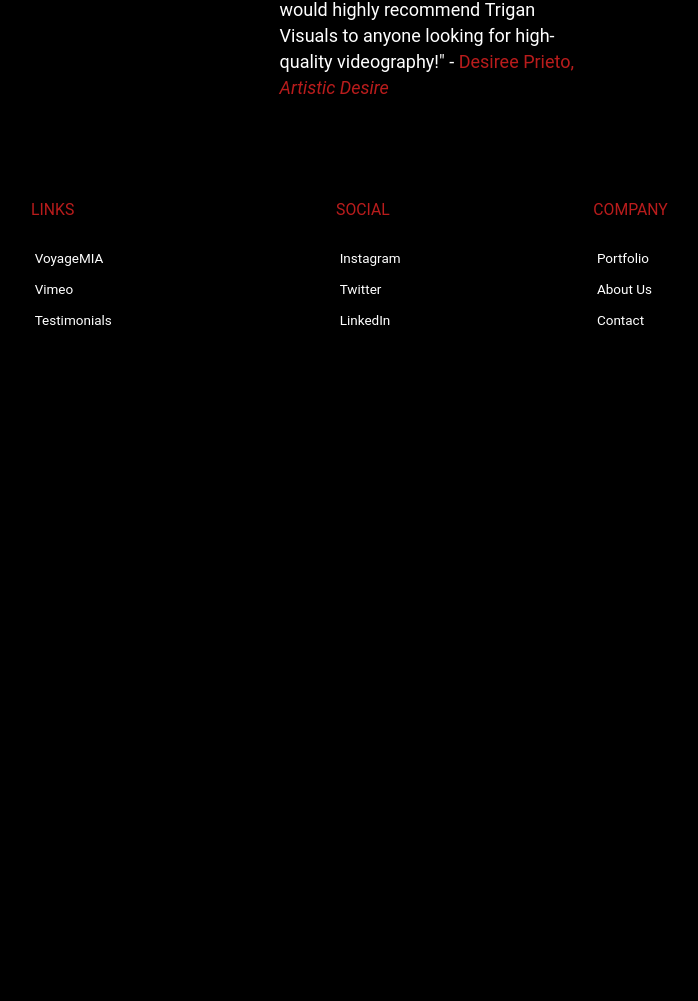
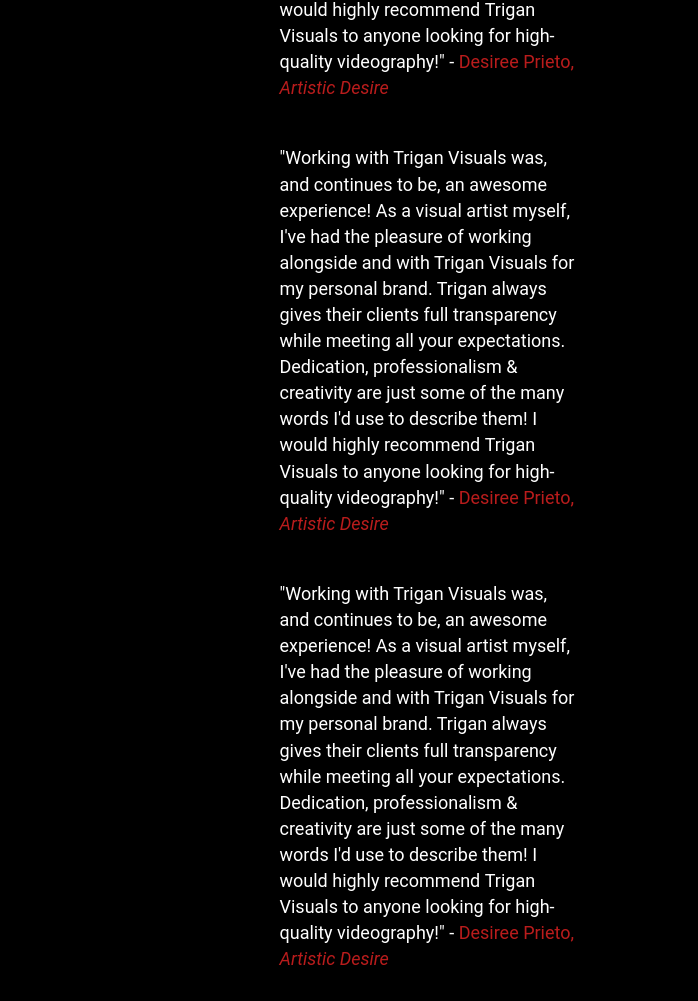
Before and after one commit to BacklotStevie/trigan-frontend, a Gatsby site: page /testimonials in a window 1280 px wide. Shown: the part 711-1712 px from the top of the page, without its empty margins (207-905 px from the left). Before the commit the page ends 1129 px from the top, so only its background shows below. Built offline with nearby package versions, Linux system fonts and the light colour scheme; Gatsby itself is replaced by a stand-in of ours; a web font is replaced by a local one.

Commit message:
Testimonial test
Added extra testimonial entries to test formatting of multiple reviews on page.

```diff
--- a/src/pages/testimonials.js
+++ b/src/pages/testimonials.js
@@ -17,6 +17,12 @@ const Testimonials = () => (
         <div class='flex justify-around flex-wrap pt-4'>
             <p class="text-white w-full md:w-1/3">"Working with Trigan Visuals was, and continues to be, an awesome experience! As a visual artist myself, I've had the pleasure of working alongside and with Trigan Visuals for my personal brand. Trigan always gives their clients full transparency while meeting all your expectations. Dedication, professionalism & creativity are just some of the many words I'd use to describe them! I would highly recommend Trigan Visuals to anyone looking for high-quality videography!" - <span class='text-red-700'>Desiree Prieto, <i>Artistic Desire</i></span></p>
         </div>
+        <div class='flex justify-around flex-wrap pt-4'>
+            <p class="text-white w-full md:w-1/3">"Working with Trigan Visuals was, and continues to be, an awesome experience! As a visual artist myself, I've had the pleasure of working alongside and with Trigan Visuals for my personal brand. Trigan always gives their clients full transparency while meeting all your expectations. Dedication, professionalism & creativity are just some of the many words I'd use to describe them! I would highly recommend Trigan Visuals to anyone looking for high-quality videography!" - <span class='text-red-700'>Desiree Prieto, <i>Artistic Desire</i></span></p>
+        </div>
+        <div class='flex justify-around flex-wrap pt-4'>
+            <p class="text-white w-full md:w-1/3">"Working with Trigan Visuals was, and continues to be, an awesome experience! As a visual artist myself, I've had the pleasure of working alongside and with Trigan Visuals for my personal brand. Trigan always gives their clients full transparency while meeting all your expectations. Dedication, professionalism & creativity are just some of the many words I'd use to describe them! I would highly recommend Trigan Visuals to anyone looking for high-quality videography!" - <span class='text-red-700'>Desiree Prieto, <i>Artistic Desire</i></span></p>
+        </div>
     </>
   </Layout>
 )
```
